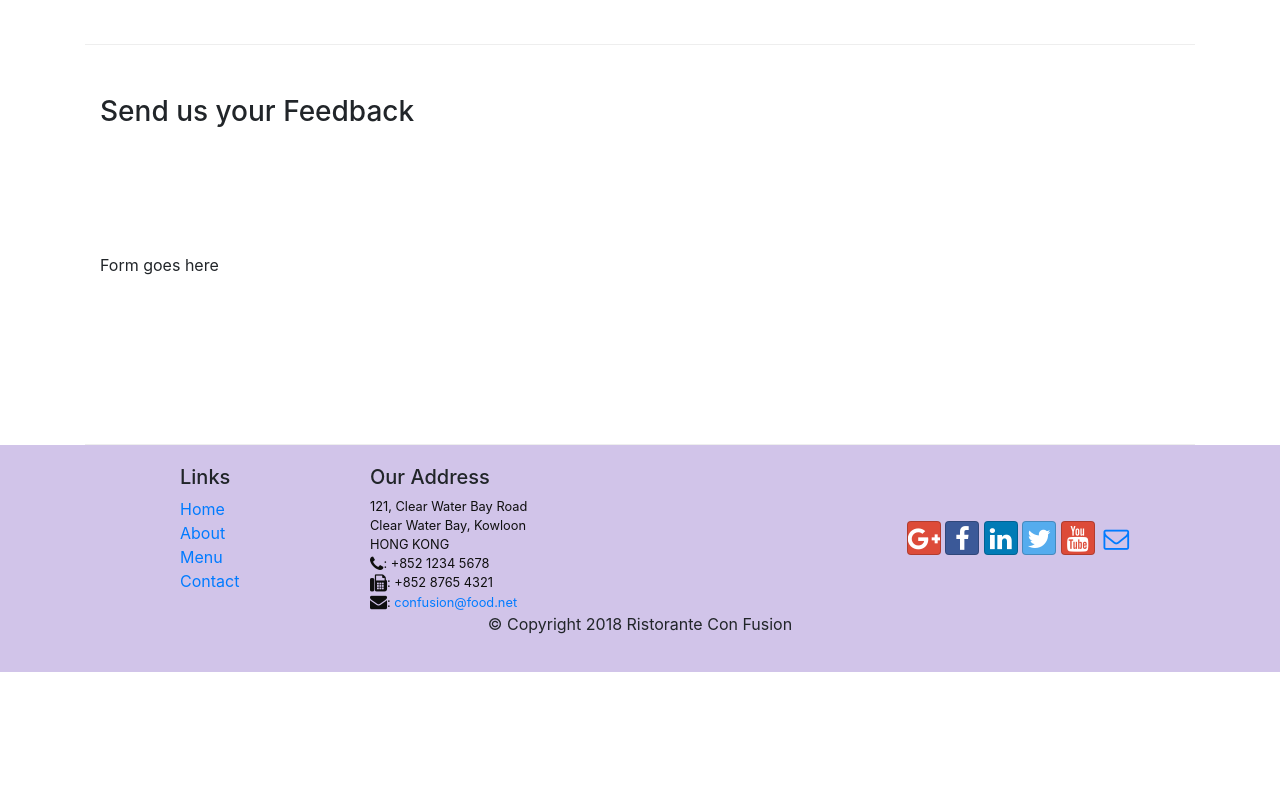
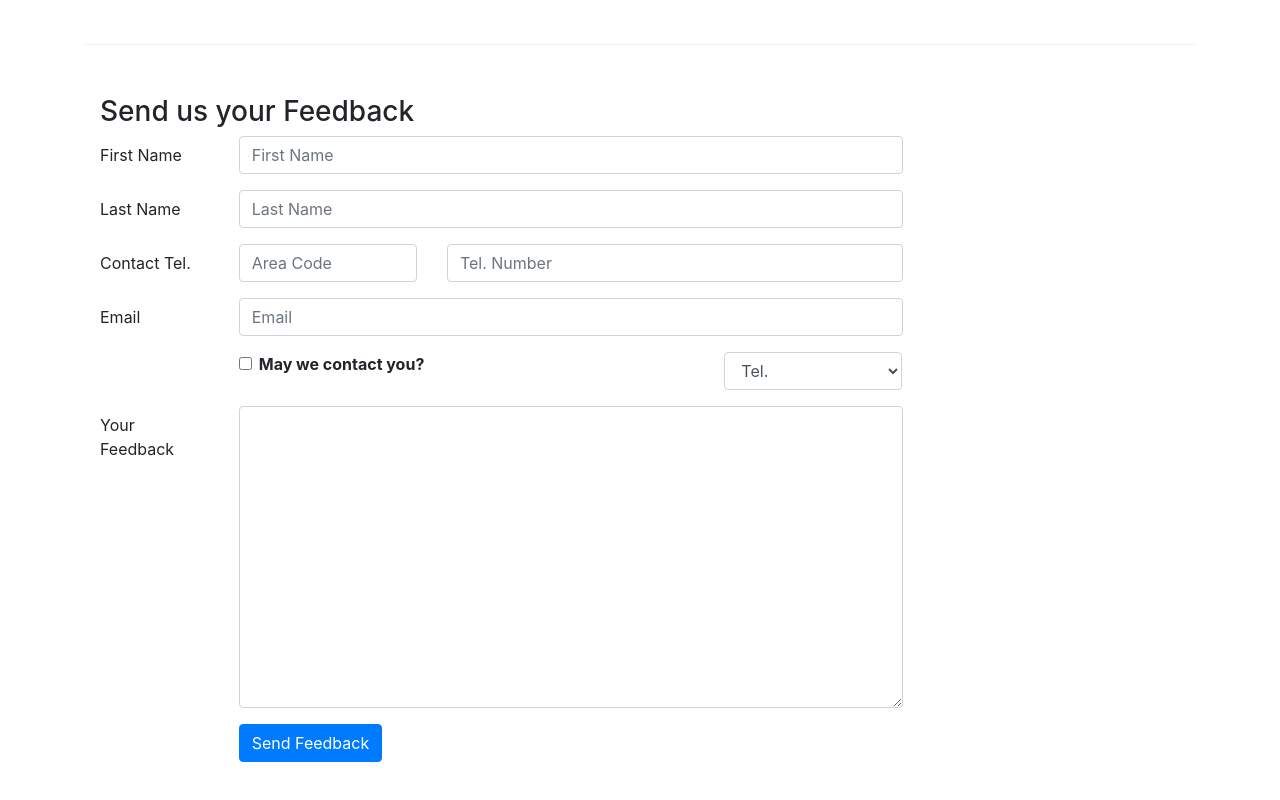
Before and after one commit to Yarikks/bootstrap-Coursera, a website: page contactus.html in a window 1280 px wide. Shown: the part 820-1620 px from the top of the page. Before the commit the page ends 1492 px from the top, so only its background shows below. Drawn offline with nearby package versions, Linux system fonts and the light colour scheme.

Commit message:
Creating Forms

```diff
--- a/contactus.html
+++ b/contactus.html
@@ -59,6 +59,7 @@
             </div>
         </div>
 
+        <!-- Address information section-->
         <div class="row row-content">
            <div class="col-12">
               <h3>Location Information</h3>
@@ -87,12 +88,84 @@
             </div>
         </div>
 
+        <!-- Feedback section -->
         <div class="row row-content">
            <div class="col-12">
               <h3>Send us your Feedback</h3>
            </div>
             <div class="col-12 col-md-9">
-                Form goes here
+                <form>
+                    <!-- First and Last name-->
+                    <div class="form-group row">
+                        <label for="firstname" class="col-md-2 col-form-label">First Name</label>
+                        <div class="col-md-10">
+                            <input type="text" class="form-control" id="firstname" name="firstname"
+                                placeholder="First Name">
+                        </div>
+                    </div>
+                    <div class="form-group row">
+                        <label for="lastname" class="col-md-2 col-form-label">Last Name</label>
+                        <div class="col-md-10">
+                            <input type="text" class="form-control" id="lastname" name="lastname"
+                                placeholder="Last Name">
+                        </div>
+                    </div>
+
+                    <!-- Telephone number and Email-->
+                    <div class="form-group row">
+                        <label for="telnum" class="col-12 col-md-2 col-form-label">Contact Tel.</label>
+                        <div class="col-5 col-md-3">
+                            <input type="" class="form-control" id="areacode" name="areacode"
+                                placeholder="Area Code">
+                        </div>
+                        <div class="col-7 col-md-7">
+                            <input type="tel" class="form-control" id="telnum" name="telnum"
+                                placeholder="Tel. Number">
+                        </div>
+                    </div>
+                    <div class="form-group row">
+                        <label for="emailid" class="col-md-2 col-form-label">Email</label>
+                        <div class="col-md-10">
+                            <input type="email" class="form-control" id="emailid" name="emailid"
+                                placeholder="Email">
+                        </div>
+                    </div>
+
+                    <!-- Checkbox(contact you?) and Select Option-->
+                    <div class="form-group row">
+                        <div class="col-md-6  offset-md-2">
+                            <div class="form-check">
+                                <input type="checkbox" class="form-check-input"
+                                     name="approve" id="approve" value="">
+                                <label class="form-check-label" for="approve">
+                                    <strong>May we contact you?</strong>
+                                </label>
+                            </div>
+                        </div>
+                        <div class="col-md-3 offset-md-1">
+                            <select class="form-control">
+                                <option>Tel.</option>
+                                <option>Email</option>
+                            </select>
+                        </div>
+                    </div>
+
+                    <!-- Text Area-->
+                    <div class="form-group row">
+                        <label for="feedback" class="col-md-2 col-form-label">Your Feedback</label>
+                        <div class="col-md-10">
+                            <textarea class="form-control" id="feedback" name="feedback"
+                                rows="12"></textarea>
+                        </div>
+                    </div>
+                    <div class="form-group row">
+                        <div class="offset-md-2 col-md-10">
+                            <button type="submit" class="btn btn-primary">
+                                Send Feedback
+                            </button>
+                        </div>
+                    </div>
+                </form>
             </div>
              <div class="col-12 col-md">
             </div>
@@ -126,12 +199,12 @@
                 </div>
                 <div class="col-12 col-sm-4 align-self-center">
                     <div class="text-center">
-                        <a class="btn btn-social-icon btn-google" href="http://google.com/+"><i class="fa fa-google-plus"></i></a>
-                        <a class="btn btn-social-icon btn-facebook" href="http://www.facebook.com/profile.php?id="><i class="fa fa-facebook"></i></a>
-                        <a class="btn btn-social-icon btn-linkedin" href="http://www.linkedin.com/in/"><i class="fa fa-linkedin"></i></a>
-                        <a class="btn btn-social-icon btn-twitter" href="http://twitter.com/"><i class="fa fa-twitter"></i></a>
-                        <a class="btn btn-social-icon btn-google" href="http://youtube.com/"><i class="fa fa-youtube"></i></a>
-                        <a class="btn btn-social-icon" href="mailto:"><i class="fa fa-envelope-o"></i></a>
+                        <a class="btn btn-social-icon btn-google" href="http://google.com/+"><i class="fa fa-google-plus fa-lg"></i></a>
+                        <a class="btn btn-social-icon btn-facebook" href="http://www.facebook.com/profile.php?id="><i class="fa fa-facebook fa-lg"></i></a>
+                        <a class="btn btn-social-icon btn-linkedin" href="http://www.linkedin.com/in/"><i class="fa fa-linkedin fa-lg"></i></a>
+                        <a class="btn btn-social-icon btn-twitter" href="http://twitter.com/"><i class="fa fa-twitter fa-lg"></i></a>
+                        <a class="btn btn-social-icon btn-google" href="http://youtube.com/"><i class="fa fa-youtube fa-lg"></i></a>
+                        <a class="btn btn-social-icon" href="mailto:confusion@food.net"><i class="fa fa-envelope-o fa-lg"></i></a>
                     </div>
                 </div>
            </div>
```
Also changed, not shown: aboutus.html (+1 -1 lines), index.html (+1 -1 lines).
